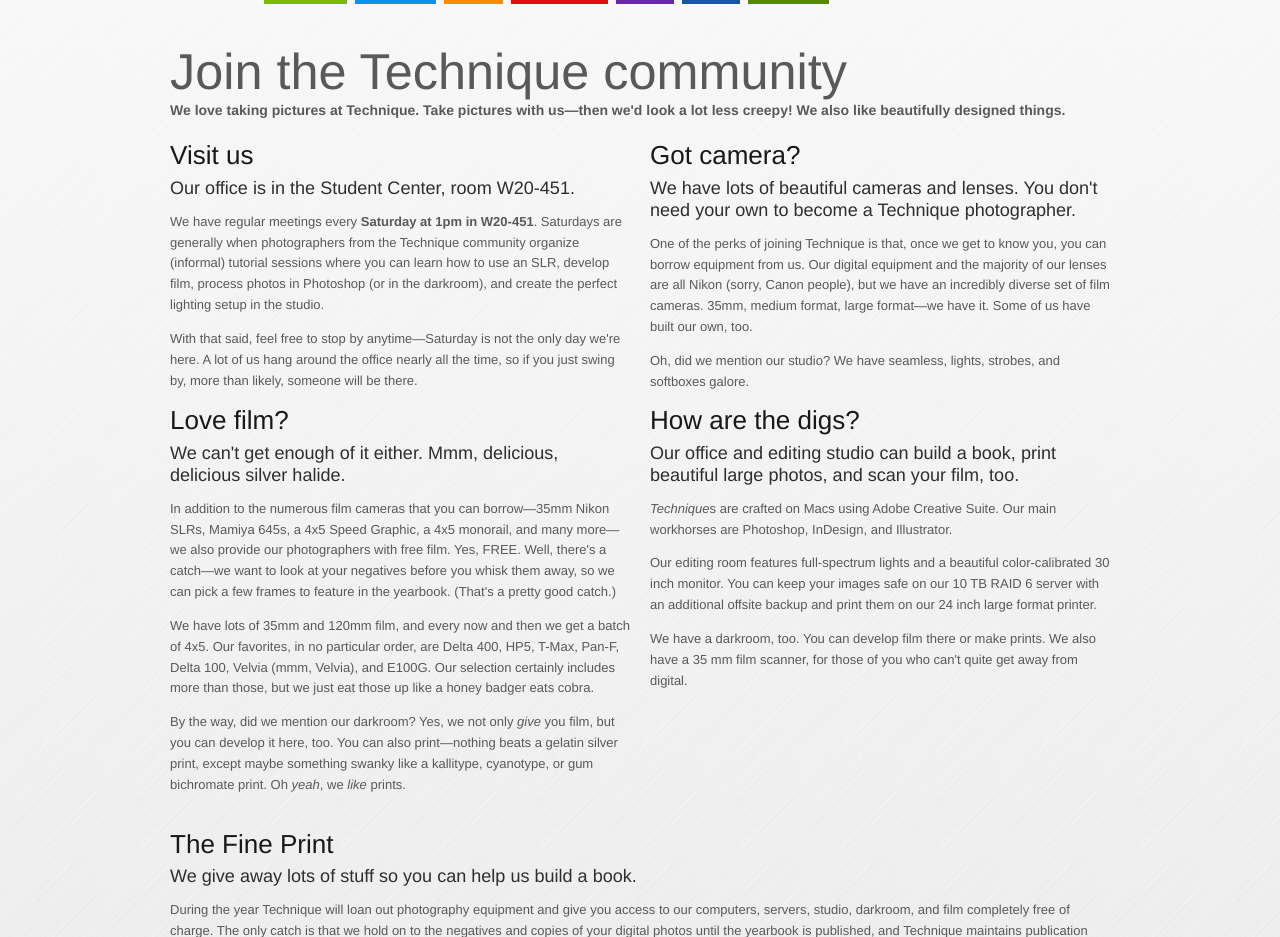
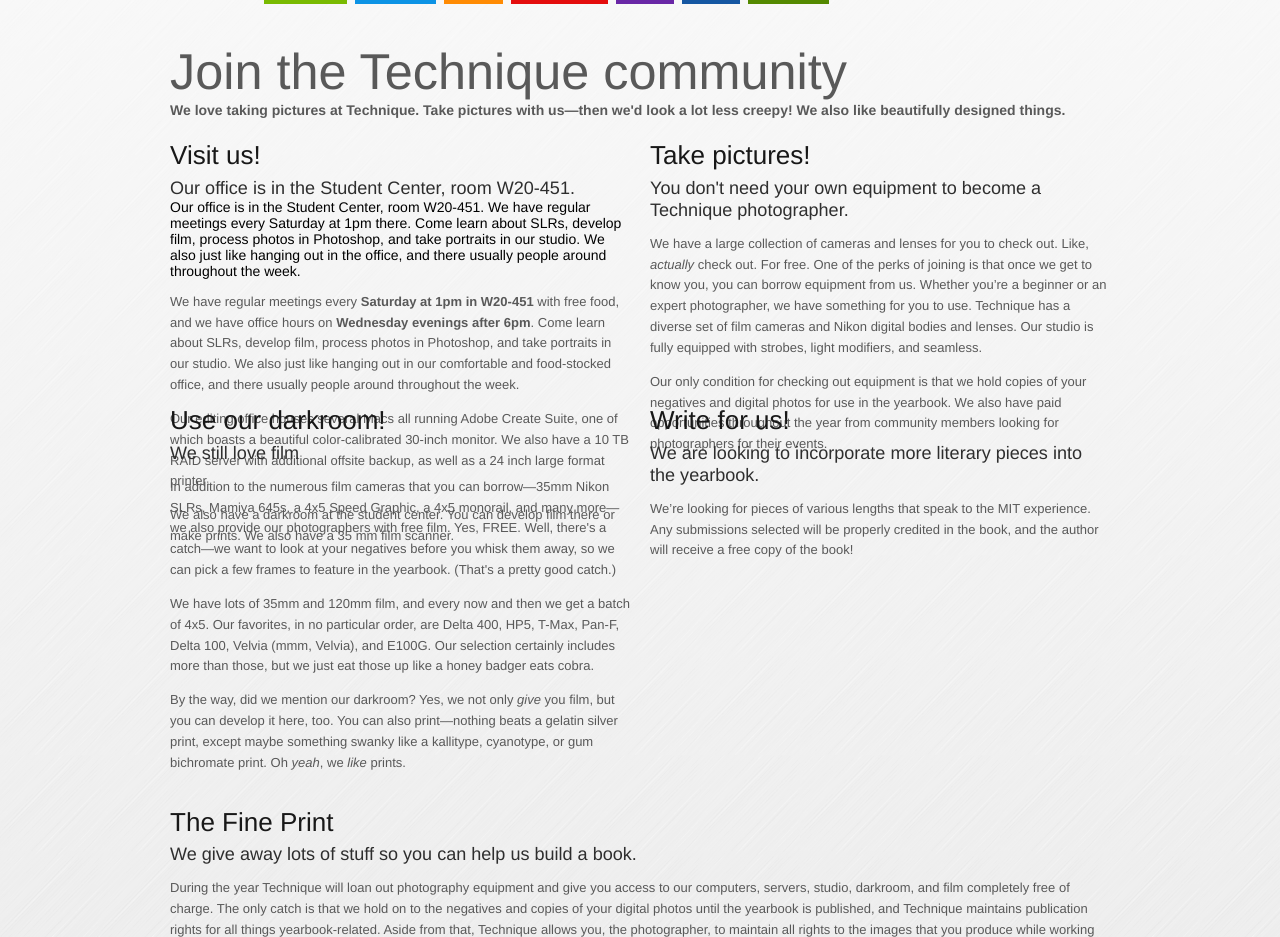
Before and after one commit to tnq/grogosite, a Django app: template templates/tnq_site/join.html in a window 1280 px wide. Shown: the part 45-982 px from the top of the page. Run offline with Django 3.2, Linux system fonts and the light colour scheme; the template is opened without the code that fills it, so the values that code supplies are empty; parts of the project's set-up code (start-up, migrations or seed data) failed here and were passed over.

Commit message:
changed join-us text thanks to amy

```diff
--- a/templates/tnq_site/join.html
+++ b/templates/tnq_site/join.html
@@ -13,26 +13,34 @@
 
     <section id="visit">
         <hgroup>
-            <h2>Visit us</h2>
+            <h2>Visit us!</h2>
             <h3>Our office is in the Student Center, room W20-451.</h3>
         </hgroup>
-        <p>We have regular meetings every <strong>Saturday at 1pm in W20-451</strong>. Saturdays are generally when photographers from the Technique community organize (informal) tutorial sessions where you can learn how to use an SLR, develop film, process photos in Photoshop (or in the darkroom), and create the perfect lighting setup in the studio.</p>
-        <p>With that said, feel free to stop by anytime&mdash;Saturday is not the only day we're here. A lot of us hang around the office nearly all the time, so if you just swing by, more than likely, someone will be there.</p>
+        Our office is in the Student Center, room W20-451. We have regular meetings every Saturday at 1pm
+there. Come learn about SLRs, develop film, process photos in Photoshop, and take portraits in our
+studio. We also just like hanging out in the office, and there usually people around throughout the week.
+
+
+
+
+        <p>We have regular meetings every <strong>Saturday at 1pm in W20-451</strong> with free food, and we have office hours on <strong>Wednesday evenings after 6pm</strong>. Come learn about SLRs, develop film, process photos in Photoshop, and take portraits in our studio. We also just like hanging out in our comfortable and food-stocked office, and there usually people around throughout the week.</p>
+        <p>Our editing office houses several Macs all running Adobe Create Suite, one of which boasts a beautiful color-calibrated 30-inch monitor. We also have a 10 TB RAID server with additional offsite backup, as well as a 24 inch large format printer.</p>
+        <p>We also have a darkroom at the student center. You can develop film there or make prints. We also have a 35 mm film scanner.</p>
     </section>
 
     <section id="equip">
         <hgroup>
-            <h2>Got camera?</h2>
-            <h3>We have lots of beautiful cameras and lenses. You don't need your own to become a Technique photographer.</h3>
+            <h2>Take pictures!</h2>
+            <h3>You don't need your own equipment to become a Technique photographer.</h3>
         </hgroup>
-        <p>One of the perks of joining Technique is that, once we get to know you, you can borrow equipment from us. Our digital equipment and the majority of our lenses are all Nikon (sorry, Canon people), but we have an incredibly diverse set of film cameras. 35mm, medium format, large format&mdash;we have it. Some of us have built our own, too.</p>
-        <p>Oh, did we mention our studio? We have seamless, lights, strobes, and softboxes galore.</p>
+        <p>We have a large collection of cameras and lenses for you to check out. Like, <em>actually</em> check out. For free. One of the perks of joining is that once we get to know you, you can borrow equipment from us. Whether you’re a beginner or an expert photographer, we have something for you to use. Technique has a diverse set of film cameras and Nikon digital bodies and lenses. Our studio is fully equipped with strobes, light modifiers, and seamless.</p>
+        <p>Our only condition for checking out equipment is that we hold copies of your negatives and digital photos for use in the yearbook. We also have paid opportunities throughout the year from community members looking for photographers for their events.</p>
     </section>
 
     <section id="film">
         <hgroup>
-            <h2>Love film?</h2>
-            <h3>We can't get enough of it either. Mmm, delicious, delicious silver halide.</h3>
+            <h2>Use our darkroom!</h2>
+            <h3>We still love film</h3>
         </hgroup>
         <p>In addition to the numerous film cameras that you can borrow&mdash;35mm Nikon SLRs, Mamiya 645s, a 4x5 Speed Graphic, a 4x5 monorail, and many more&mdash;we also provide our photographers with free film. Yes, FREE. Well, there's a catch&mdash;we want to look at your negatives before you whisk them away, so we can pick a few frames to feature in the yearbook. (That's a pretty good catch.)</p>
         <p>We have lots of 35mm and 120mm film, and every now and then we get a batch of 4x5. Our favorites, in no particular order, are Delta 400, HP5, T-Max, Pan-F, Delta 100, Velvia (mmm, Velvia), and E100G. Our selection certainly includes more than those, but we just eat those up like a honey badger eats cobra.</p>
@@ -41,12 +49,10 @@
 
     <section id="digs">
         <hgroup>
-            <h2>How are the digs?</h2>
-            <h3>Our office and editing studio can build a book, print beautiful large photos, and scan your film, too.</h3>
+            <h2>Write for us!</h2>
+            <h3>We are looking to incorporate more literary pieces into the yearbook.</h3>
         </hgroup>
-        <p><em>Technique</em>s are crafted on Macs using Adobe Creative Suite. Our main workhorses are Photoshop, InDesign, and Illustrator.</p>
-        <p>Our editing room features full-spectrum lights and a beautiful color-calibrated 30 inch monitor. You can keep your images safe on our 10 TB RAID 6 server with an additional offsite backup and print them on our 24 inch large format printer.</p>
-        <p>We have a darkroom, too. You can develop film there or make prints. We also have a 35 mm film scanner, for those of you who can't quite get away from digital.</p>
+        <p>We’re looking for pieces of various lengths that speak to the MIT experience. Any submissions selected will be properly credited in the book, and the author will receive a free copy of the book!</p>
     </section>
 
     <section id="fine-print">
```
